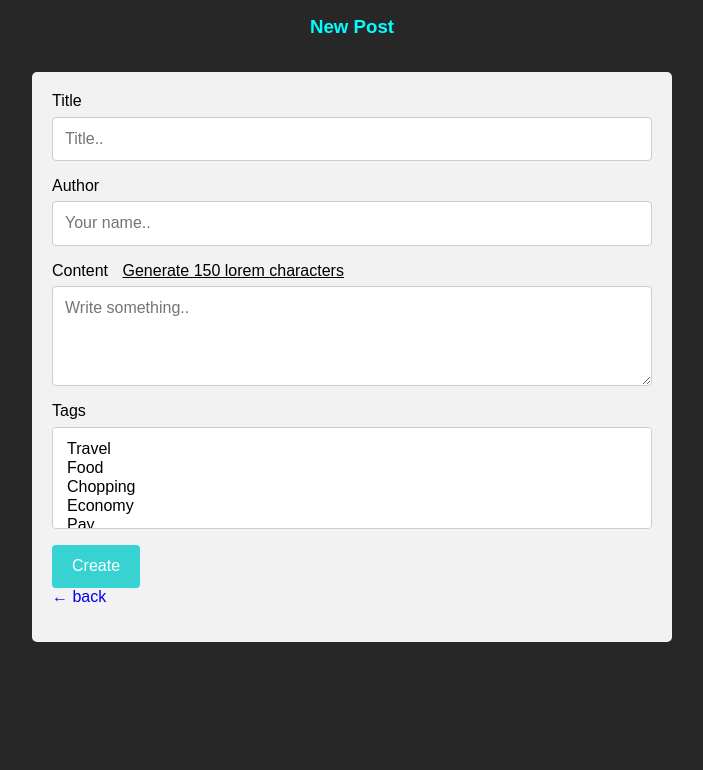
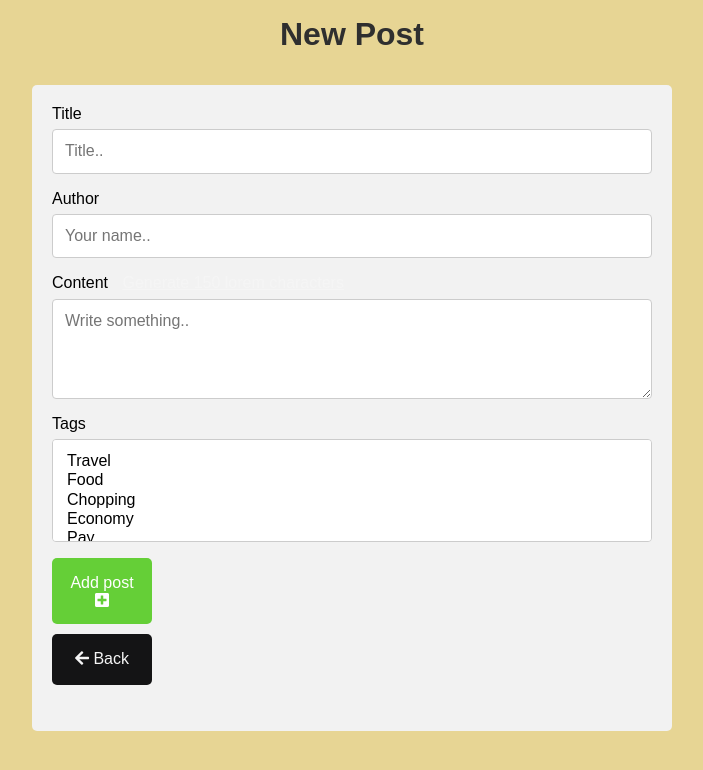
Before and after one commit to IttzyTT/blog-client-template_OSI, a plain HTML site: page admin/create-post.html in a window 1280 px wide. Shown: the whole page, without its empty margins (288-991 px from the left). Drawn offline with Linux system fonts and the light colour scheme.

Commit message:
Background color, create new buttons, back button

```diff
--- a/admin/create-post.html
+++ b/admin/create-post.html
@@ -9,6 +9,12 @@
       type="text/css"
       media="screen"
       href="css/normalize.css"
+    />
+    <link
+      rel="stylesheet"
+      href="https://cdnjs.cloudflare.com/ajax/libs/font-awesome/5.15.1/css/all.min.css"
+      integrity="sha512-+4zCK9k+qNFUR5X+cKL9EIR+ZOhtIloNl9GIKS57V1MyNsYpYcUrUeQc9vNfzsWfV28IaLL3i96P9sdNyeRssA=="
+      crossorigin="anonymous"
     />
     <link rel="stylesheet" href="css/style.css" />
   </head>
@@ -49,9 +55,13 @@
           <option value="pay">Pay</option>
         </select>
 
-        <button id="create">Create</button><br />
+        <button id="create">Add post <i class="fas fa-plus-square"></i></button
+        ><br />
 
-        <a href="index.html">&#x2190; back</a>
+        <button class="back-to-blog-create">
+          <a href="index.html"><i class="fas fa-arrow-left"></i> Back</a
+            ></a>
+        </button>
       </form>
     </div>
 
--- a/admin/css/style.css
+++ b/admin/css/style.css
@@ -1,16 +1,20 @@
 body {
-  font-family: Arial, Helvetica, sans-serif;
-  background-color: rgb(40, 39, 39);
+  font-family: sans-serif;
+  background-color: rgb(231, 213, 148);
 }
 * {
   box-sizing: border-box;
 }
+a {
+  color: whitesmoke;
+}
 
 header h3 {
-  color: aqua;
+  color: rgb(47, 47, 47);
   display: flex;
   justify-content: center;
-  padding: 1rem;
+  font-size: 2rem;
+  padding-top: 1rem;
 }
 
 h1 {
@@ -33,7 +37,6 @@ select {
   margin-bottom: 16px;
 }
 
-button[id='create'],
 .update-post-btn,
 .delete-btn,
 #delete-are-you-sure button {
@@ -45,11 +48,39 @@ button[id='create'],
   cursor: pointer;
 }
 
-button[id='create']:hover,
 .update-post-btn:hover,
 .delete-btn:hover,
 #delete-are-you-sure button:hover {
   background-color: #63bfe6;
+}
+
+/* CREATE POST BUTTONS */
+button[id='create'] {
+  color: rgb(255, 255, 255);
+  padding: 1rem;
+  width: 100px;
+  background-color: rgb(101, 207, 55);
+  border-radius: 5px;
+  font-family: sans-serif;
+  cursor: pointer;
+  border: none;
+}
+button[id='create']:hover {
+  background-color: rgb(82, 182, 40);
+}
+.back-to-blog-create {
+  color: whitesmoke;
+  padding: 1rem;
+  width: 100px;
+  background-color: rgb(20, 20, 21);
+  border-radius: 5px;
+  font-family: sans-serif;
+  margin: 10px 0px;
+  cursor: pointer;
+  border: none;
+}
+.back-to-blog-create a {
+  color: whitesmoke;
 }
 
 .container {
@@ -68,7 +99,8 @@ button[id='create']:hover,
   justify-content: flex-end;
   margin-right: 60px;
 }
-#back-to-blog {
+
+.back-to-blog {
   color: rgb(255, 255, 255);
   padding: 1rem;
   background-color: rgb(20, 20, 21);
@@ -89,8 +121,8 @@ button[id='create']:hover,
   font-family: sans-serif;
   margin: 20px 10px;
   cursor: pointer;
+  border: none;
 }
-
 #create-post:hover {
   background-color: rgb(82, 175, 42);
   cursor: pointer;
--- a/css/style.css
+++ b/css/style.css
@@ -4,7 +4,7 @@
   box-sizing: border-box;
 }
 header {
-  background-color: black;
+  background-color: rgb(231, 213, 148);
   display: flex;
   justify-content: flex-end;
   height: 50px;
@@ -22,9 +22,12 @@ header a {
   margin-right: 60px;
   margin-top: 10px;
 }
+header a:hover {
+  background-color: rgb(201, 136, 46);
+}
 
 body {
-  background-color: rgb(40, 39, 39);
+  background-color: rgb(231, 213, 148);
   font-size: 1rem;
 }
 
@@ -56,7 +59,7 @@ h1 {
   margin: auto;
   width: 800px;
   padding: 4rem;
-  margin-top: 6px;
+  margin-top: 10px;
   border-radius: 2px;
   display: grid;
   grid-template-columns: min-content auto;
```
Also changed, not shown: admin/index.html (+1 -1 lines).
